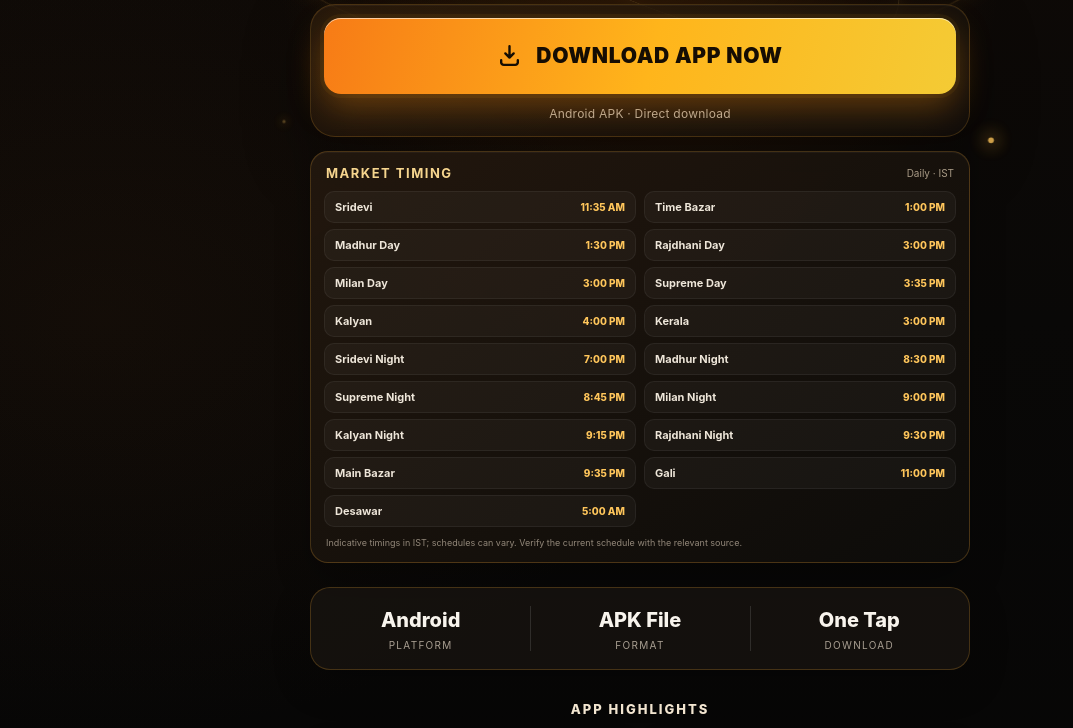
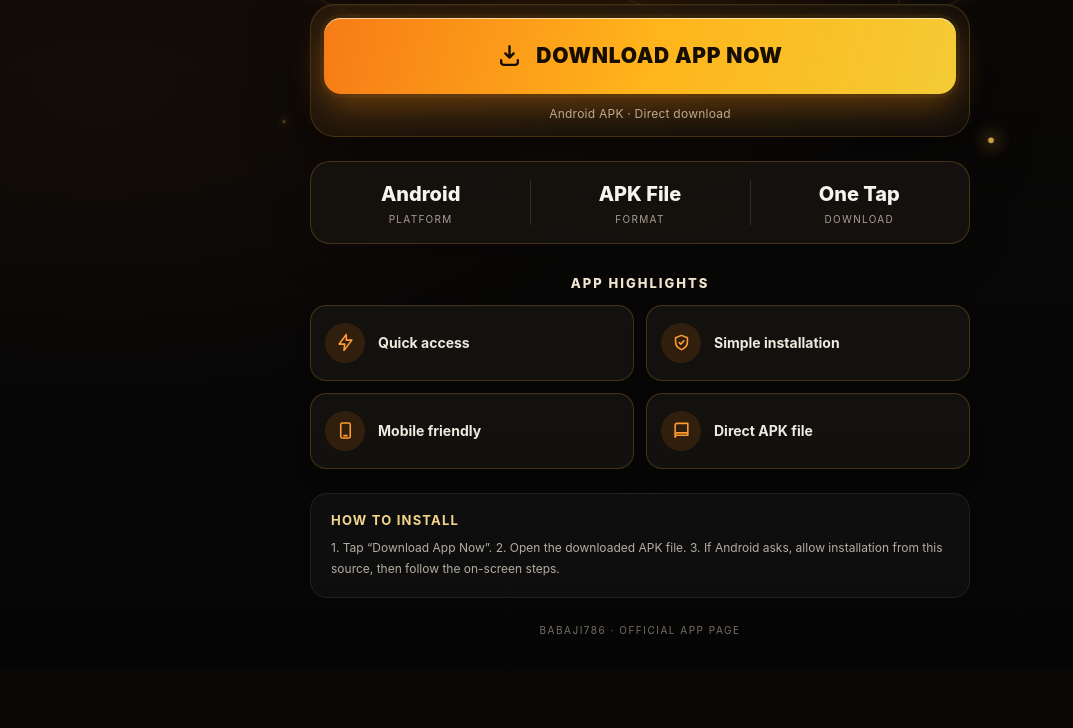
Before and after one commit to ashoksahani7082/babaji786, a plain HTML site: page index.html in a window 1280 px wide. Shown: the part 524-1252 px from the top of the page, without its empty margins (0-1073 px from the left). After the commit the page ends 1194 px from the top, so only its background shows below. Drawn offline with Linux system fonts and the light colour scheme.

Commit message:
Remove incorrect market timing list pending correct Gali schedule

```diff
--- a/index.html
+++ b/index.html
@@ -159,22 +159,6 @@
     .download svg { width: 25px; height: 25px; flex: 0 0 auto; }
     .safe-note { margin: 12px 0 2px; color: #b9ad9d; font-size: 12px; letter-spacing: .02em; }
 
-    .market-board {
-      max-width: 660px; margin: 14px auto 0; padding: 13px;
-      border: 1px solid rgba(235,164,54,.24); border-radius: 18px;
-      background: linear-gradient(145deg,rgba(35,24,14,.94),rgba(13,12,10,.96));
-      box-shadow: 0 14px 34px rgba(0,0,0,.28), inset 0 1px rgba(255,255,255,.035);
-      text-align: left;
-    }
-    .market-heading { display:flex; align-items:center; justify-content:space-between; gap:10px; margin:0 2px 10px; }
-    .market-heading h2 { margin:0; color:#f6d58e; font-size:13px; letter-spacing:1.5px; text-transform:uppercase; }
-    .market-heading span { color:#a99b86; font-size:10px; }
-    .market-grid { display:grid; grid-template-columns:repeat(2,minmax(0,1fr)); gap:6px 8px; }
-    .market-item { min-width:0; display:flex; justify-content:space-between; align-items:center; gap:7px; padding:8px 10px; border:1px solid rgba(255,255,255,.055); border-radius:10px; background:rgba(255,255,255,.035); }
-    .market-item b { overflow:hidden; color:#eee6d9; font-size:11px; font-weight:700; text-overflow:ellipsis; white-space:nowrap; }
-    .market-item time { flex:0 0 auto; color:#ffc65b; font-size:10px; font-weight:800; white-space:nowrap; }
-    .market-note { margin:9px 2px 0; color:#928779; font-size:9px; line-height:1.45; }
-
     .details {
       max-width: 660px; margin: 24px auto 0; display: grid;
       grid-template-columns: repeat(3, 1fr); overflow: hidden;
@@ -298,30 +282,6 @@
       <p class="safe-note">Android APK · Direct download</p>
     </section>
 
-    <section class="market-board" aria-label="Market timings">
-      <div class="market-heading"><h2>Market Timing</h2><span>Daily · IST</span></div>
-      <div class="market-grid">
-        <div class="market-item"><b>Sridevi</b><time>11:35 AM</time></div>
-        <div class="market-item"><b>Time Bazar</b><time>1:00 PM</time></div>
-        <div class="market-item"><b>Madhur Day</b><time>1:30 PM</time></div>
-        <div class="market-item"><b>Rajdhani Day</b><time>3:00 PM</time></div>
-        <div class="market-item"><b>Milan Day</b><time>3:00 PM</time></div>
-        <div class="market-item"><b>Supreme Day</b><time>3:35 PM</time></div>
-        <div class="market-item"><b>Kalyan</b><time>4:00 PM</time></div>
-        <div class="market-item"><b>Kerala</b><time>3:00 PM</time></div>
-        <div class="market-item"><b>Sridevi Night</b><time>7:00 PM</time></div>
-        <div class="market-item"><b>Madhur Night</b><time>8:30 PM</time></div>
-        <div class="market-item"><b>Supreme Night</b><time>8:45 PM</time></div>
-        <div class="market-item"><b>Milan Night</b><time>9:00 PM</time></div>
-        <div class="market-item"><b>Kalyan Night</b><time>9:15 PM</time></div>
-        <div class="market-item"><b>Rajdhani Night</b><time>9:30 PM</time></div>
-        <div class="market-item"><b>Main Bazar</b><time>9:35 PM</time></div>
-        <div class="market-item"><b>Gali</b><time>11:00 PM</time></div>
-        <div class="market-item"><b>Desawar</b><time>5:00 AM</time></div>
-      </div>
-      <p class="market-note">Indicative timings in IST; schedules can vary. Verify the current schedule with the relevant source.</p>
-    </section>
-
     <section class="details" aria-label="App information">
       <div class="detail"><strong>Android</strong><span>Platform</span></div>
       <div class="detail"><strong>APK File</strong><span>Format</span></div>
```
